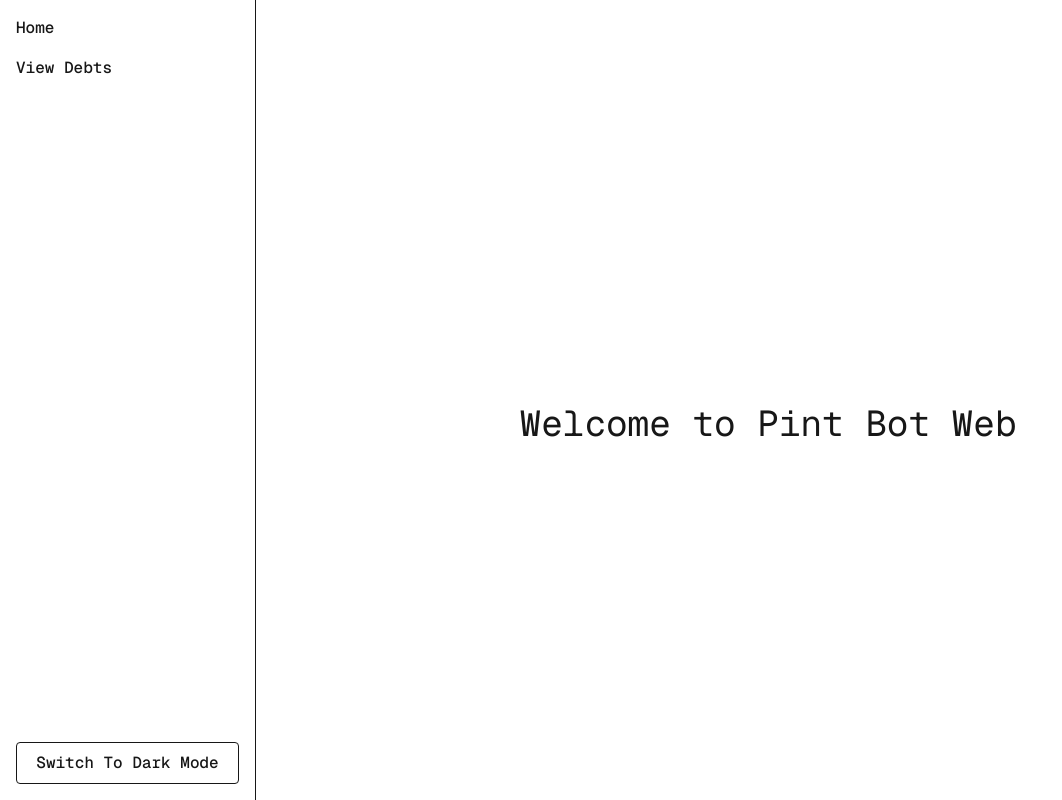
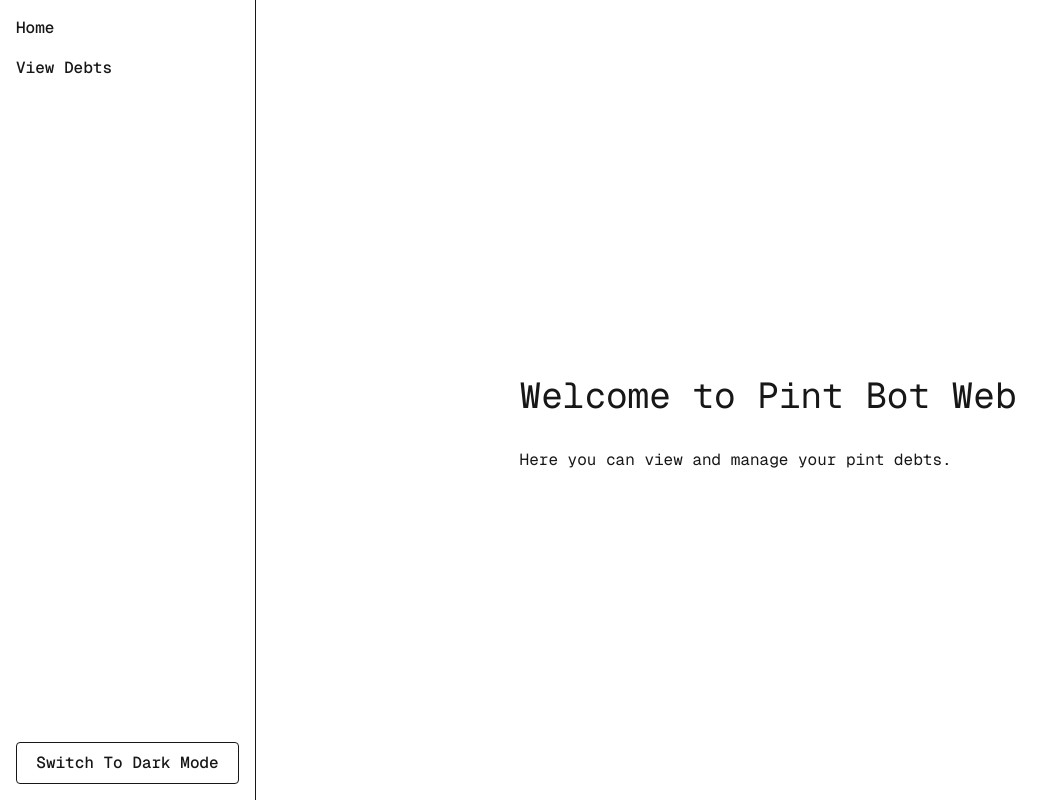
Before and after one commit to t-spar/pint-bot-web, a Next.js app: page / in a window 1280 px wide. Shown: the whole page, without its empty margins (0-1062 px from the left). Built offline with nearby package versions, Linux system fonts and the light colour scheme.

Commit message:
Add message to home page

```diff
--- a/src/app/page.tsx
+++ b/src/app/page.tsx
@@ -8,6 +8,7 @@ export default function Home() {
     >
       <main className="flex flex-col gap-[32px] row-start-2 items-center sm:items-start">
         <h1 className="text-4xl">Welcome to Pint Bot Web</h1>
+        <p>Here you can view and manage your pint debts.</p>
       </main>
     </div>
   );
```
